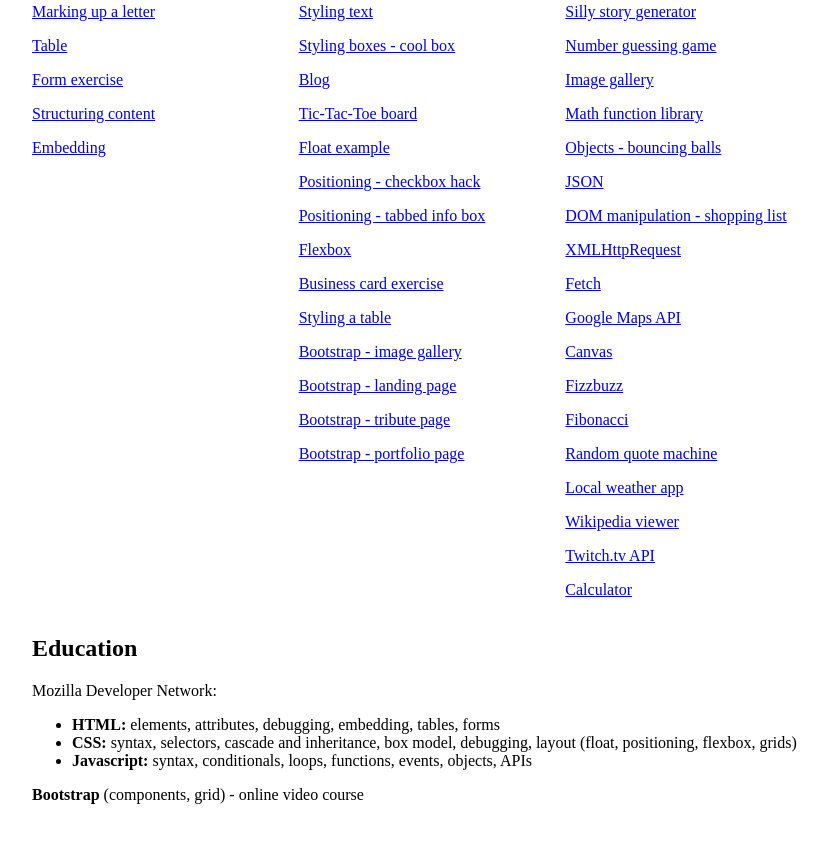
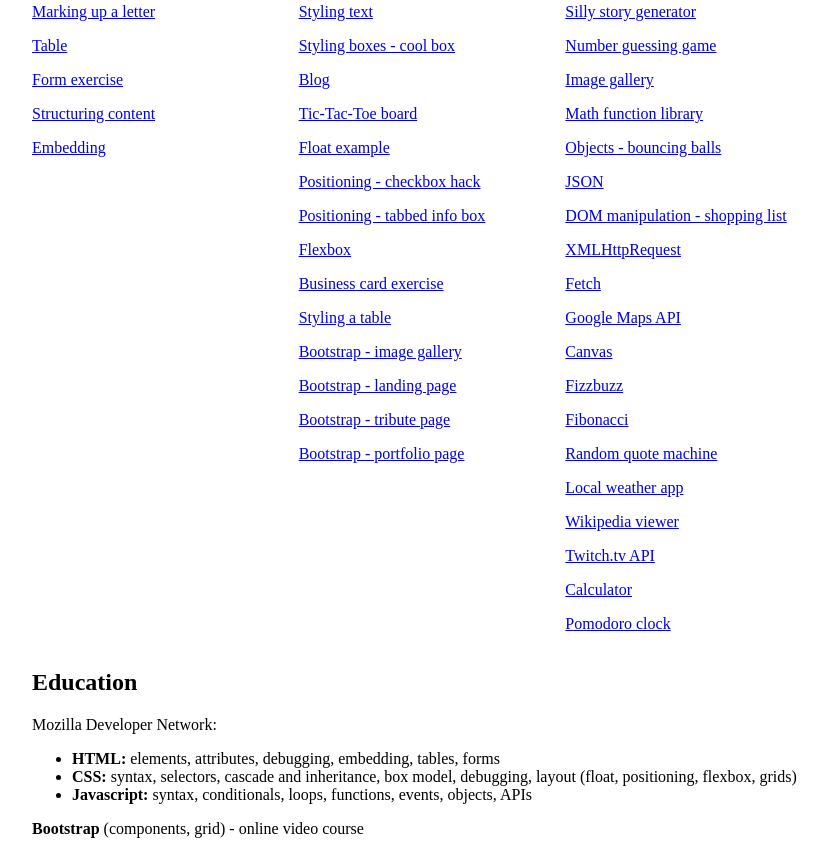
Before and after one commit to ViktorBorsodi/ViktorBorsodi.github.io, a plain HTML site: page index.html in a window 1280 px wide. Shown: the part 373-1227 px from the top of the page, without its empty margins (218-1046 px from the left). Before the commit the page ends 1193 px from the top, so only its background shows below. Drawn offline with Linux system fonts and the light colour scheme.

Commit message:
Update index.html

```diff
--- a/index.html
+++ b/index.html
@@ -71,6 +71,7 @@
 				<li><a href="js/wikipedia-viewer/index.html">Wikipedia viewer</a></li>
 				<li><a href="js/twitch-api/index.html">Twitch.tv API</a></li>
 				<li><a href="js/calculator/index.html">Calculator</a></li>
+				<li><a href="js/pomodoro/index.html">Pomodoro clock</a></li>
 			</ul>
 		</article>
 	</section>
```
